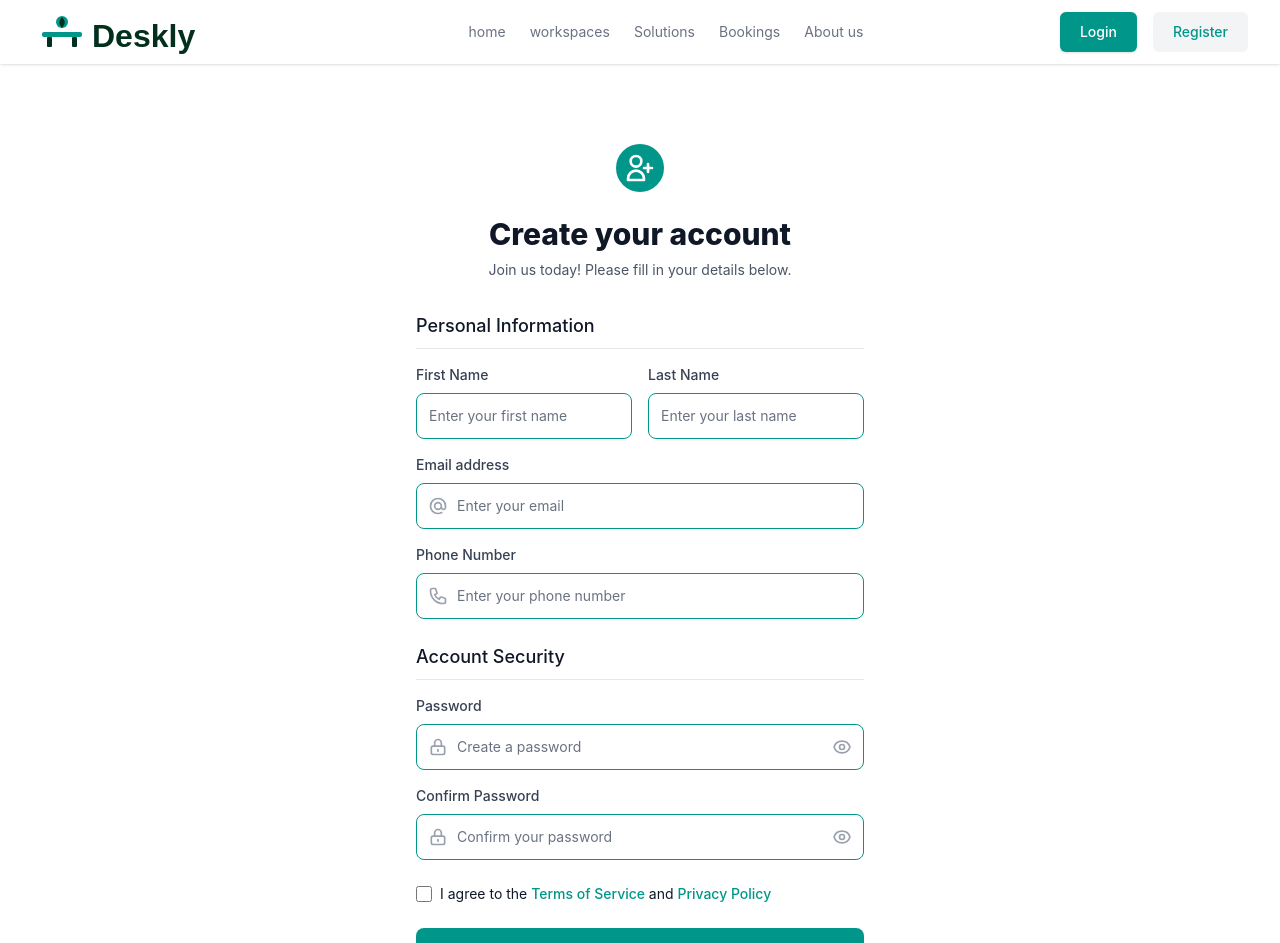
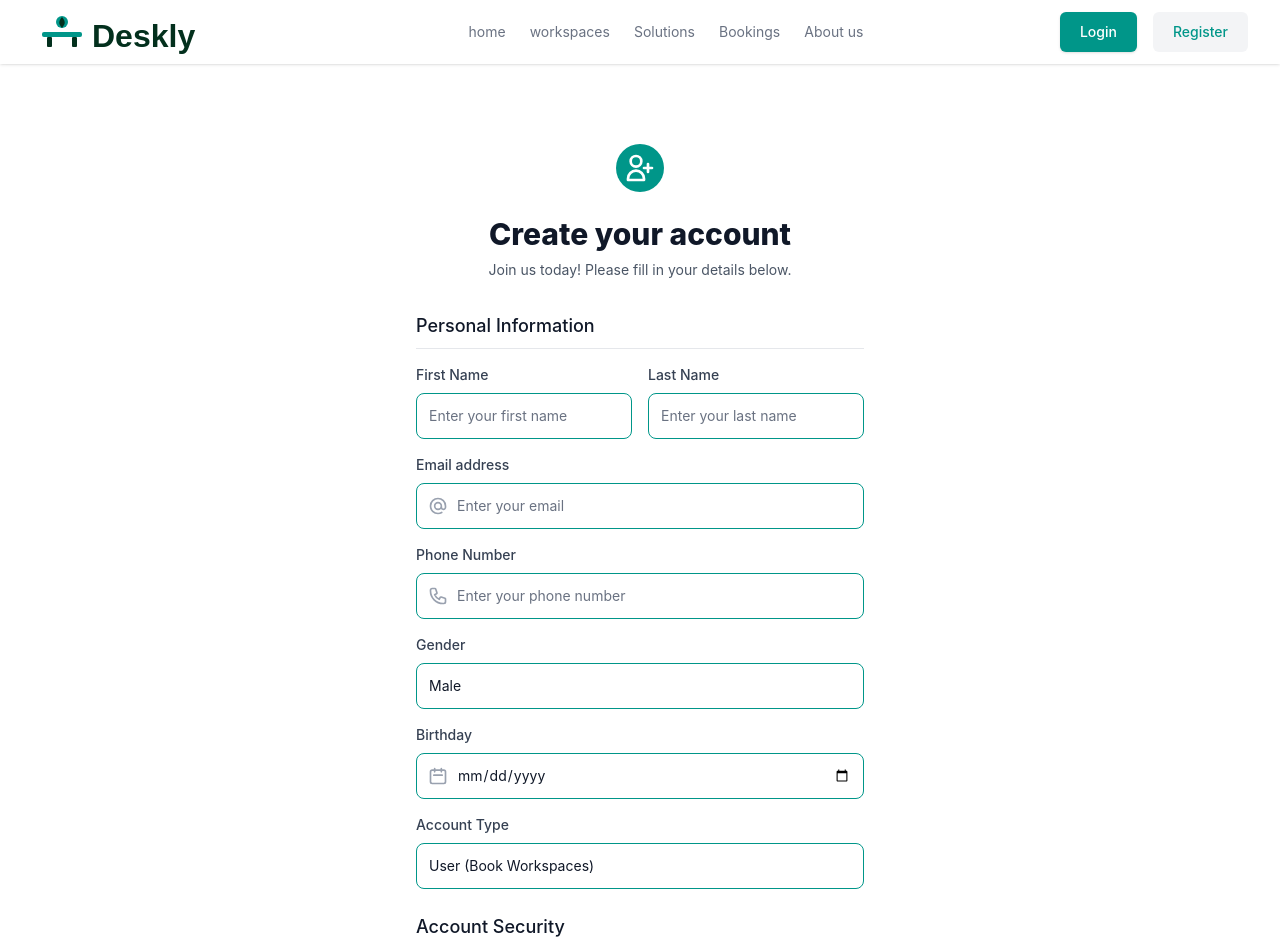
Before and after one commit to MohamedEMonem/WorkspaceBookingSystem, an Angular app in the folder frontend/: page /signup in a window 1280 px wide. Shown: the top 943 px of the page. Built offline with nearby package versions, Linux system fonts and the light colour scheme.

Commit message:
connect signup page to backend

```diff
--- a/frontend/src/app/models/userModel.ts
+++ b/frontend/src/app/models/userModel.ts
@@ -3,7 +3,7 @@ export interface User {
   name: string;
   email: string;
   phone: string;
-  gender: 'male' | 'female' | 'other';
+  gender: 'male' | 'female';
   birthday?: Date;
   role: 'admin' | 'owner' | 'user';
   history?: any[];
@@ -17,10 +17,10 @@ export interface LoginRequest {
 }
 
 export interface RegisterRequest {
+  email: string;
   name: string;
-  email: string;
   phone: string;
-  gender: 'male' | 'female' | 'other';
+  gender: 'male' | 'female';
   birthday?: Date;
   role?: 'admin' | 'owner' | 'user';
   password: string;
@@ -31,7 +31,7 @@ export interface UpdateUserRequest {
   name?: string;
   email?: string;
   phone?: string;
-  gender?: 'male' | 'female' | 'other';
+  gender?: 'male' | 'female';
   birthday?: Date;
 }
 
--- a/frontend/src/app/pages/home/home.component.html
+++ b/frontend/src/app/pages/home/home.component.html
@@ -77,7 +77,8 @@
     </div>
   </section>
 
-  <!-- CTA Section -->
+  <!-- CTA Section - Only show if user is not logged in -->
+  @if (!isLoggedIn()) {
   <section class="bg-teal-600">
     <div class="mx-auto max-w-7xl px-4 py-16 sm:px-6 lg:px-8">
       <div class="flex flex-col items-center">
@@ -98,4 +99,5 @@
       </div>
     </div>
   </section>
+  }
 </main>
--- a/frontend/src/app/pages/register/register.component.html
+++ b/frontend/src/app/pages/register/register.component.html
@@ -191,6 +191,110 @@
           <p class="mt-1 text-sm text-red-600">
             Please enter a valid phone number
           </p>
+          }
+        </div>
+
+        <!-- Gender Field -->
+        <div>
+          <label
+            for="gender"
+            class="block text-sm font-medium text-gray-700 mb-2"
+          >
+            Gender
+          </label>
+          <select
+            id="gender"
+            name="gender"
+            [(ngModel)]="registerData.gender"
+            required
+            class="appearance-none relative block w-full px-3 py-3 border border-gray-300 text-gray-900 rounded-lg focus:outline-none focus:ring-2 sm:text-sm transition duration-200"
+            style="
+              --tw-ring-color: #009689;
+              --tw-border-opacity: 1;
+              border-color: #009689;
+            "
+            [class.border-red-500]="genderError"
+          >
+            <option value="male">Male</option>
+            <option value="female">Female</option>
+          </select>
+          @if (genderError) {
+          <p class="mt-1 text-sm text-red-600">Please select your gender</p>
+          }
+        </div>
+
+        <!-- Birthday Field -->
+        <div>
+          <label
+            for="birthday"
+            class="block text-sm font-medium text-gray-700 mb-2"
+          >
+            Birthday
+          </label>
+          <div class="relative">
+            <div
+              class="absolute inset-y-0 left-0 pl-3 flex items-center pointer-events-none"
+            >
+              <svg
+                class="h-5 w-5 text-gray-400"
+                fill="none"
+                stroke="currentColor"
+                viewBox="0 0 24 24"
+              >
+                <path
+                  stroke-linecap="round"
+                  stroke-linejoin="round"
+                  stroke-width="2"
+                  d="M8 7V3m8 4V3m-9 8h10M5 21h14a2 2 0 002-2V7a2 2 0 00-2-2H5a2 2 0 00-2 2v12a2 2 0 002 2z"
+                ></path>
+              </svg>
+            </div>
+            <input
+              id="birthday"
+              name="birthday"
+              type="date"
+              [(ngModel)]="registerData.birthday"
+              required
+              class="appearance-none relative block w-full px-3 py-3 pl-10 border border-gray-300 text-gray-900 rounded-lg focus:outline-none focus:ring-2 sm:text-sm transition duration-200"
+              style="
+                --tw-ring-color: #009689;
+                --tw-border-opacity: 1;
+                border-color: #009689;
+              "
+              [class.border-red-500]="birthdayError"
+            />
+          </div>
+          @if (birthdayError) {
+          <p class="mt-1 text-sm text-red-600">Please enter your birthday</p>
+          }
+        </div>
+
+        <!-- Role Field -->
+        <div>
+          <label
+            for="role"
+            class="block text-sm font-medium text-gray-700 mb-2"
+          >
+            Account Type
+          </label>
+          <select
+            id="role"
+            name="role"
+            [(ngModel)]="registerData.role"
+            required
+            class="appearance-none relative block w-full px-3 py-3 border border-gray-300 text-gray-900 rounded-lg focus:outline-none focus:ring-2 sm:text-sm transition duration-200"
+            style="
+              --tw-ring-color: #009689;
+              --tw-border-opacity: 1;
+              border-color: #009689;
+            "
+            [class.border-red-500]="roleError"
+          >
+            <option value="user">User (Book Workspaces)</option>
+            <option value="owner">Owner (Manage Workspaces)</option>
+          </select>
+          @if (roleError) {
+          <p class="mt-1 text-sm text-red-600">Please select an account type</p>
           }
         </div>
       </div>
--- a/frontend/src/app/pages/register/register.component.ts
+++ b/frontend/src/app/pages/register/register.component.ts
@@ -1,20 +1,21 @@
 import { Component, OnInit } from '@angular/core';
 import { FormsModule } from '@angular/forms';
 import { CommonModule } from '@angular/common';
+import { Router } from '@angular/router';
+import { RegisterRequest, LoginResponse } from '../../models/userModel';
+import { UserApiService } from '../../network/services/user-api.service';
 
 interface RegisterData {
   firstName: string;
   lastName: string;
   email: string;
   phone: string;
+  gender: 'male' | 'female';
+  birthday: string;  // We'll convert to Date when sending to API
+  role: 'user' | 'owner';
   password: string;
   confirmPassword: string;
   acceptTerms: boolean;
-}
-
-interface SocialProvider {
-  name: string;
-  icon: string;
 }
 
 @Component({
@@ -30,21 +31,13 @@ export class RegisterComponent implements OnInit {
     lastName: '',
     email: '',
     phone: '',
+    gender: 'male',
+    birthday: '',
+    role: 'user',
     password: '',
     confirmPassword: '',
     acceptTerms: false
   };
-
-  socialProviders: SocialProvider[] = [
-    {
-      name: 'Google',
-      icon: '<path fill="currentColor" d="M22.56 12.25c0-.78-.07-1.53-.2-2.25H12v4.26h5.92c-.26 1.37-1.04 2.53-2.21 3.31v2.77h3.57c2.08-1.92 3.28-4.74 3.28-8.09z"/><path fill="currentColor" d="M12 23c2.97 0 5.46-.98 7.28-2.66l-3.57-2.77c-.98.66-2.23 1.06-3.71 1.06-2.86 0-5.29-1.93-6.16-4.53H2.18v2.84C3.99 20.53 7.7 23 12 23z"/><path fill="currentColor" d="M5.84 14.09c-.22-.66-.35-1.36-.35-2.09s.13-1.43.35-2.09V7.07H2.18C1.43 8.55 1 10.22 1 12s.43 3.45 1.18 4.93l2.85-2.22.81-.62z"/><path fill="currentColor" d="M12 5.38c1.62 0 3.06.56 4.21 1.64l3.15-3.15C17.45 2.09 14.97 1 12 1 7.7 1 3.99 3.47 2.18 7.07l3.66 2.84c.87-2.6 3.3-4.53 6.16-4.53z"/>'
-    },
-    {
-      name: 'Twitter',
-      icon: '<path d="M24 4.557c-.883.392-1.832.656-2.828.775 1.017-.609 1.798-1.574 2.165-2.724-.951.564-2.005.974-3.127 1.195-.897-.957-2.178-1.555-3.594-1.555-3.179 0-5.515 2.966-4.797 6.045-4.091-.205-7.719-2.165-10.148-5.144-1.29 2.213-.669 5.108 1.523 6.574-.806-.026-1.566-.247-2.229-.616-.054 2.281 1.581 4.415 3.949 4.89-.693.188-1.452.232-2.224.084.626 1.956 2.444 3.379 4.6 3.419-2.07 1.623-4.678 2.348-7.29 2.04 2.179 1.397 4.768 2.212 7.548 2.212 9.142 0 14.307-7.721 13.995-14.646.962-.695 1.797-1.562 2.457-2.549z"/>'
-    }
-  ];
 
   showPassword = false;
   showConfirmPassword = false;
@@ -55,19 +48,24 @@ export class RegisterComponent implements OnInit {
   lastNameError = false;
   emailError = false;
   phoneError = false;
+  genderError = false;
+  birthdayError = false;
+  roleError = false;
   passwordError = false;
   confirmPasswordError = false;
   termsError = false;
 
-  constructor() { }
+  constructor(
+    private userApiService: UserApiService,
+    private router: Router
+  ) { }
 
   ngOnInit() {
-  }
-
-  socialLogin(providerName: string) {
-    console.log(`Social login with ${providerName}`);
-    // Here you would implement the social login logic
-    alert(`${providerName} login would be implemented here!`);
+    // Check if user is already logged in
+    if (this.userApiService.isLoggedIn()) {
+      // Redirect to home page if already logged in
+      this.router.navigate(['/']);
+    }
   }
 
   togglePassword() {
@@ -103,6 +101,9 @@ export class RegisterComponent implements OnInit {
     this.lastNameError = false;
     this.emailError = false;
     this.phoneError = false;
+    this.genderError = false;
+    this.birthdayError = false;
+    this.roleError = false;
     this.passwordError = false;
     this.confirmPasswordError = false;
     this.termsError = false;
@@ -133,6 +134,24 @@ export class RegisterComponent implements OnInit {
       hasErrors = true;
     }
 
+    // Validate gender
+    if (!this.registerData.gender) {
+      this.genderError = true;
+      hasErrors = true;
+    }
+
+    // Validate birthday
+    if (!this.registerData.birthday) {
+      this.birthdayError = true;
+      hasErrors = true;
+    }
+
+    // Validate role
+    if (!this.registerData.role) {
+      this.roleError = true;
+      hasErrors = true;
+    }
+
     // Validate password
     if (!this.registerData.password || !this.validatePassword(this.registerData.password)) {
       this.passwordError = true;
@@ -155,17 +174,71 @@ export class RegisterComponent implements OnInit {
       return;
     }
 
-    // Simulate registration process
+    // Prepare registration data for API
     this.isLoading = true;
 
-    // Simulate API call
-    setTimeout(() => {
-      console.log('Registration attempt:', this.registerData);
-      this.isLoading = false;
+    // Create RegisterRequest object combining first and last name
+    const registerRequest: RegisterRequest = {
+      name: `${this.registerData.firstName.trim()} ${this.registerData.lastName.trim()}`,
+      email: this.registerData.email,
+      phone: this.registerData.phone,
+      gender: this.registerData.gender,
+      birthday: this.registerData.birthday ? new Date(this.registerData.birthday) : undefined,
+      role: this.registerData.role,
+      password: this.registerData.password
+    };
 
-      // Here you would typically make an API call to register the user
-      // For now, we'll just log the data
-      alert('Registration functionality would be implemented here!');
-    }, 2000);
+    // Call the API
+    this.userApiService.register(registerRequest).subscribe({
+      next: (response: any) => {
+        console.log('Registration successful:', response);
+        this.isLoading = false;
+
+        // Check if response has data property (like login) or direct properties
+        let tokenData, userData;
+
+        if (response.data && response.data.token && response.data.user) {
+          // Response wrapped in data property (like login)
+          tokenData = response.data.token;
+          userData = response.data.user;
+        } else if (response.token && response.user) {
+          // Response has direct properties
+          tokenData = response.token;
+          userData = response.user;
+        }
+
+        if (tokenData && userData) {
+          // Create LoginResponse object for storeUserData (matching login format)
+          const loginResponse: LoginResponse = {
+            message: response.message || 'Registration successful',
+            token: tokenData,
+            user: userData
+          };
+
+          // Store user data and token
+          this.userApiService.storeUserData(loginResponse);
+
+          // Redirect to home page or dashboard
+          this.router.navigate(['/']);
+
+          // Show success message
+          // alert('Registration successful! Welcome to Deskly!');
+        } else {
+          console.error('Invalid response structure:', response);
+          alert('Registration successful but login data is missing. Please login manually.');
+        }
+      },
+      error: (error) => {
+        console.error('Registration failed:', error);
+        this.isLoading = false;
+
+        // Handle specific error messages
+        if (error.error && error.error.error) {
+          alert(`Registration failed: ${error.error.error}`);
+        } else {
+          alert('Registration failed. Please try again.');
+        }
+      }
+    });
   }
 }
```
Also changed, not shown: frontend/src/app/pages/home/home.component.ts (+6 -1 lines).
